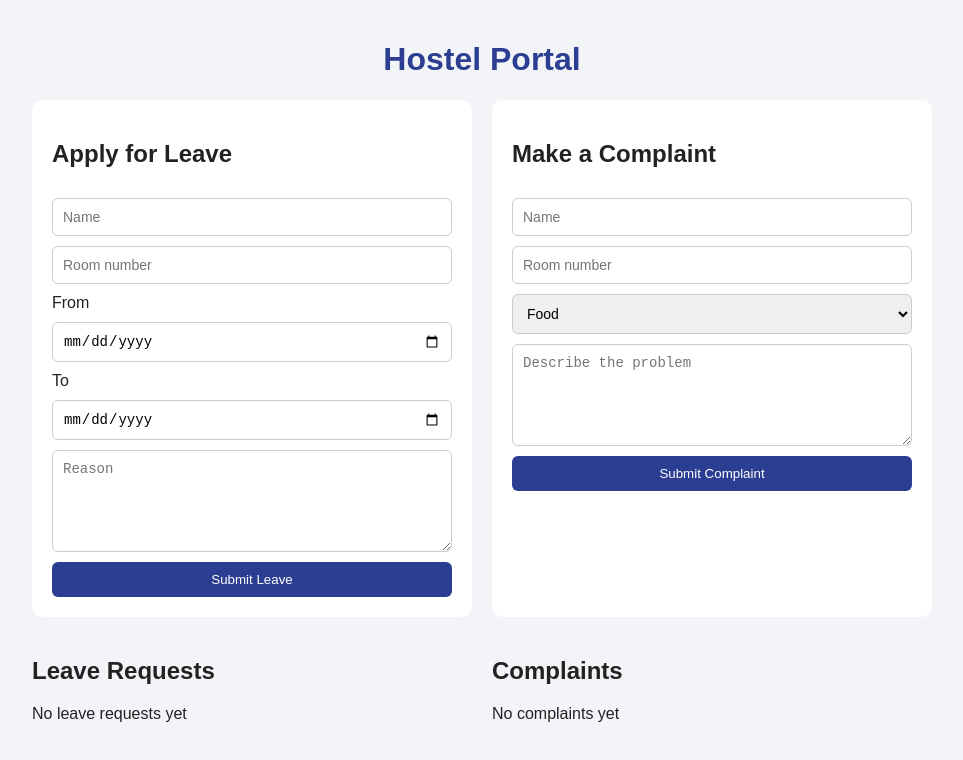
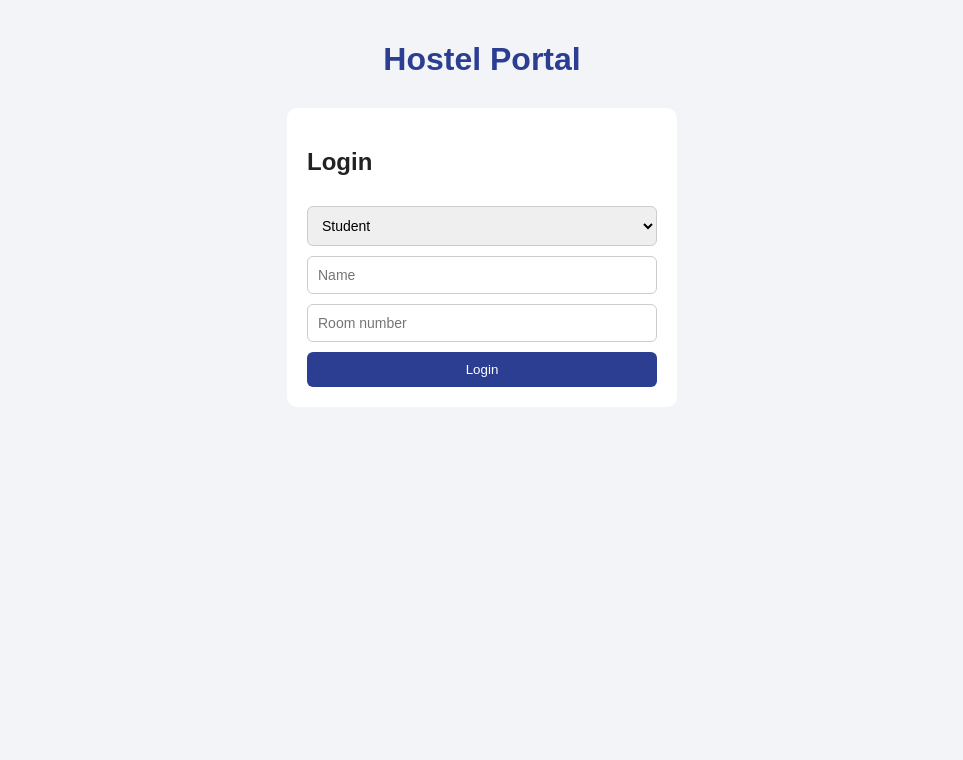
Before and after one commit to AlrajKadivar567/Hostel, a React (Vite) app: page / in a window 1280 px wide. Shown: the top 760 px of the page, without its empty margins (158-1121 px from the left). Built offline with nearby package versions, Linux system fonts and the light colour scheme.

Commit message:
add admin and student login

```diff
--- a/src/App.jsx
+++ b/src/App.jsx
@@ -1,10 +1,24 @@
 import { useState, useEffect } from 'react'
+import Login from './components/Login'
 import LeaveForm from './components/LeaveForm'
 import ComplaintForm from './components/ComplaintForm'
 import LeaveList from './components/LeaveList'
 import ComplaintList from './components/ComplaintList'
+import Menu from './components/Menu'
+
+const defaultMenu = {
+  breakfast: 'Poha and tea',
+  lunch: 'Rice, dal, sabzi, roti',
+  snacks: 'Samosa and chai',
+  dinner: 'Paneer, roti, rice'
+}
 
 function App() {
+  const [user, setUser] = useState(() => {
+    const saved = localStorage.getItem('user')
+    return saved ? JSON.parse(saved) : null
+  })
+
   const [leaves, setLeaves] = useState(() => {
     const saved = localStorage.getItem('leaves')
     return saved ? JSON.parse(saved) : []
@@ -15,6 +29,15 @@ function App() {
     return saved ? JSON.parse(saved) : []
   })
 
+  const [menu, setMenu] = useState(() => {
+    const saved = localStorage.getItem('menu')
+    return saved ? JSON.parse(saved) : defaultMenu
+  })
+
+  useEffect(() => {
+    localStorage.setItem('user', JSON.stringify(user))
+  }, [user])
+
   useEffect(() => {
     localStorage.setItem('leaves', JSON.stringify(leaves))
   }, [leaves])
@@ -22,6 +45,10 @@ function App() {
   useEffect(() => {
     localStorage.setItem('complaints', JSON.stringify(complaints))
   }, [complaints])
+
+  useEffect(() => {
+    localStorage.setItem('menu', JSON.stringify(menu))
+  }, [menu])
 
   function addLeave(leave) {
     setLeaves([...leaves, leave])
@@ -47,16 +74,42 @@ function App() {
     setComplaints(complaints.filter((c) => c.id !== id))
   }
 
+  if (!user) {
+    return (
+      <div className="container">
+        <h1>Hostel Portal</h1>
+        <Login onLogin={setUser} />
+      </div>
+    )
+  }
+
+  const isAdmin = user.role === 'admin'
+
+  const visibleLeaves = isAdmin
+    ? leaves
+    : leaves.filter((l) => l.name === user.name && l.room === user.room)
+
+  const visibleComplaints = isAdmin
+    ? complaints
+    : complaints.filter((c) => c.name === user.name && c.room === user.room)
+
   return (
     <div className="container">
       <h1>Hostel Portal</h1>
-      <div className="forms">
-        <LeaveForm addLeave={addLeave} />
-        <ComplaintForm addComplaint={addComplaint} />
+      <div className="topbar">
+        <p>Logged in as: <b>{isAdmin ? 'Admin' : user.name + ' (Room ' + user.room + ')'}</b></p>
+        <button onClick={() => setUser(null)}>Logout</button>
       </div>
+      <Menu menu={menu} updateMenu={setMenu} isAdmin={isAdmin} />
+      {!isAdmin && (
+        <div className="forms">
+          <LeaveForm addLeave={addLeave} user={user} />
+          <ComplaintForm addComplaint={addComplaint} user={user} />
+        </div>
+      )}
       <div className="lists">
-        <LeaveList leaves={leaves} markDone={markLeaveDone} deleteLeave={deleteLeave} />
-        <ComplaintList complaints={complaints} markDone={markComplaintDone} deleteComplaint={deleteComplaint} />
+        <LeaveList leaves={visibleLeaves} markDone={markLeaveDone} deleteLeave={deleteLeave} isAdmin={isAdmin} />
+        <ComplaintList complaints={visibleComplaints} markDone={markComplaintDone} deleteComplaint={deleteComplaint} isAdmin={isAdmin} />
       </div>
     </div>
   )
--- a/src/components/ComplaintForm.jsx
+++ b/src/components/ComplaintForm.jsx
@@ -1,8 +1,6 @@
 import { useState } from 'react'
 
-function ComplaintForm({ addComplaint }) {
-  const [name, setName] = useState('')
-  const [room, setRoom] = useState('')
+function ComplaintForm({ addComplaint, user }) {
   const [type, setType] = useState('Food')
   const [details, setDetails] = useState('')
 
@@ -10,14 +8,12 @@ function ComplaintForm({ addComplaint }) {
     e.preventDefault()
     addComplaint({
       id: Date.now(),
-      name,
-      room,
+      name: user.name,
+      room: user.room,
       type,
       details,
       status: 'Pending'
     })
-    setName('')
-    setRoom('')
     setType('Food')
     setDetails('')
   }
@@ -25,8 +21,6 @@ function ComplaintForm({ addComplaint }) {
   return (
     <form onSubmit={handleSubmit}>
       <h2>Make a Complaint</h2>
-      <input placeholder="Name" value={name} onChange={(e) => setName(e.target.value)} required />
-      <input placeholder="Room number" value={room} onChange={(e) => setRoom(e.target.value)} required />
       <select value={type} onChange={(e) => setType(e.target.value)}>
         <option>Food</option>
         <option>Water</option>
--- a/src/components/ComplaintList.jsx
+++ b/src/components/ComplaintList.jsx
@@ -1,4 +1,4 @@
-function ComplaintList({ complaints, markDone, deleteComplaint }) {
+function ComplaintList({ complaints, markDone, deleteComplaint, isAdmin }) {
   return (
     <div>
       <h2>Complaints</h2>
@@ -9,12 +9,14 @@ function ComplaintList({ complaints, markDone, deleteComplaint }) {
           <p>Type: {complaint.type}</p>
           <p>{complaint.details}</p>
           <p>Status: <span className={complaint.status === 'Done' ? 'done' : 'pending'}>{complaint.status}</span></p>
+          {isAdmin && (
             <div className="buttons">
               {complaint.status === 'Pending' && (
                 <button onClick={() => markDone(complaint.id)}>Mark Done</button>
               )}
               <button className="delete" onClick={() => deleteComplaint(complaint.id)}>Delete</button>
             </div>
+          )}
         </div>
       ))}
     </div>
--- a/src/components/LeaveForm.jsx
+++ b/src/components/LeaveForm.jsx
@@ -1,8 +1,6 @@
 import { useState } from 'react'
 
-function LeaveForm({ addLeave }) {
-  const [name, setName] = useState('')
-  const [room, setRoom] = useState('')
+function LeaveForm({ addLeave, user }) {
   const [from, setFrom] = useState('')
   const [to, setTo] = useState('')
   const [reason, setReason] = useState('')
@@ -11,15 +9,13 @@ function LeaveForm({ addLeave }) {
     e.preventDefault()
     addLeave({
       id: Date.now(),
-      name,
-      room,
+      name: user.name,
+      room: user.room,
       from,
       to,
       reason,
       status: 'Pending'
     })
-    setName('')
-    setRoom('')
     setFrom('')
     setTo('')
     setReason('')
@@ -28,8 +24,6 @@ function LeaveForm({ addLeave }) {
   return (
     <form onSubmit={handleSubmit}>
       <h2>Apply for Leave</h2>
-      <input placeholder="Name" value={name} onChange={(e) => setName(e.target.value)} required />
-      <input placeholder="Room number" value={room} onChange={(e) => setRoom(e.target.value)} required />
       <label>From</label>
       <input type="date" value={from} onChange={(e) => setFrom(e.target.value)} required />
       <label>To</label>
--- a/src/components/LeaveList.jsx
+++ b/src/components/LeaveList.jsx
@@ -1,4 +1,4 @@
-function LeaveList({ leaves, markDone, deleteLeave }) {
+function LeaveList({ leaves, markDone, deleteLeave, isAdmin }) {
   return (
     <div>
       <h2>Leave Requests</h2>
@@ -9,12 +9,14 @@ function LeaveList({ leaves, markDone, deleteLeave }) {
           <p>From: {leave.from} To: {leave.to}</p>
           <p>Reason: {leave.reason}</p>
           <p>Status: <span className={leave.status === 'Done' ? 'done' : 'pending'}>{leave.status}</span></p>
+          {isAdmin && (
             <div className="buttons">
               {leave.status === 'Pending' && (
                 <button onClick={() => markDone(leave.id)}>Mark Done</button>
               )}
               <button className="delete" onClick={() => deleteLeave(leave.id)}>Delete</button>
             </div>
+          )}
         </div>
       ))}
     </div>
--- /dev/null
+++ b/src/components/Login.jsx
@@ -0,0 +1,45 @@
+import { useState } from 'react'
+
+function Login({ onLogin }) {
+  const [role, setRole] = useState('student')
+  const [name, setName] = useState('')
+  const [room, setRoom] = useState('')
+  const [password, setPassword] = useState('')
+  const [error, setError] = useState('')
+
+  function handleSubmit(e) {
+    e.preventDefault()
+    if (role === 'admin') {
+      if (password === 'admin123') {
+        onLogin({ role: 'admin', name: 'Warden', room: '' })
+      } else {
+        setError('Wrong password')
+      }
+    } else {
+      onLogin({ role: 'student', name, room })
+    }
+  }
+
+  return (
+    <form className="login" onSubmit={handleSubmit}>
+      <h2>Login</h2>
+      <select value={role} onChange={(e) => setRole(e.target.value)}>
+        <option value="student">Student</option>
+        <option value="admin">Admin</option>
+      </select>
+      {role === 'student' && (
+        <>
+          <input placeholder="Name" value={name} onChange={(e) => setName(e.target.value)} required />
+          <input placeholder="Room number" value={room} onChange={(e) => setRoom(e.target.value)} required />
+        </>
+      )}
+      {role === 'admin' && (
+        <input type="password" placeholder="Admin password" value={password} onChange={(e) => setPassword(e.target.value)} required />
+      )}
+      {error && <p className="error">{error}</p>}
+      <button type="submit">Login</button>
+    </form>
+  )
+}
+
+export default Login
--- /dev/null
+++ b/src/components/Menu.jsx
@@ -0,0 +1,60 @@
+import { useState } from 'react'
+
+function Menu({ menu, updateMenu, isAdmin }) {
+  const [editing, setEditing] = useState(false)
+  const [form, setForm] = useState(menu)
+
+  function handleChange(e) {
+    setForm({ ...form, [e.target.name]: e.target.value })
+  }
+
+  function handleSave(e) {
+    e.preventDefault()
+    updateMenu(form)
+    setEditing(false)
+  }
+
+  if (editing) {
+    return (
+      <form onSubmit={handleSave}>
+        <h2>Edit Today's Menu</h2>
+        <label>Breakfast</label>
+        <input name="breakfast" value={form.breakfast} onChange={handleChange} />
+        <label>Lunch</label>
+        <input name="lunch" value={form.lunch} onChange={handleChange} />
+        <label>Snacks</label>
+        <input name="snacks" value={form.snacks} onChange={handleChange} />
+        <label>Dinner</label>
+        <input name="dinner" value={form.dinner} onChange={handleChange} />
+        <button type="submit">Save Menu</button>
+      </form>
+    )
+  }
+
+  return (
+    <div className="menu">
+      <h2>Today's Menu</h2>
+      <div className="menu-grid">
+        <div className="menu-item">
+          <h4>Breakfast</h4>
+          <p>{menu.breakfast}</p>
+        </div>
+        <div className="menu-item">
+          <h4>Lunch</h4>
+          <p>{menu.lunch}</p>
+        </div>
+        <div className="menu-item">
+          <h4>Snacks</h4>
+          <p>{menu.snacks}</p>
+        </div>
+        <div className="menu-item">
+          <h4>Dinner</h4>
+          <p>{menu.dinner}</p>
+        </div>
+      </div>
+      {isAdmin && <button onClick={() => { setForm(menu); setEditing(true) }}>Edit Menu</button>}
+    </div>
+  )
+}
+
+export default Menu
--- a/src/index.css
+++ b/src/index.css
@@ -99,3 +99,56 @@ button:hover {
 .delete:hover {
   background: #922b21;
 }
+
+.menu {
+  background: white;
+  padding: 20px;
+  border-radius: 10px;
+  margin-bottom: 20px;
+}
+
+.menu-grid {
+  display: grid;
+  grid-template-columns: repeat(auto-fit, minmax(180px, 1fr));
+  gap: 10px;
+  margin-bottom: 15px;
+}
+
+.menu-item {
+  background: #eef1fb;
+  padding: 12px;
+  border-radius: 8px;
+}
+
+.menu-item h4 {
+  margin: 0 0 6px 0;
+  color: #2c3e91;
+}
+
+.menu-item p {
+  margin: 0;
+}
+
+.login {
+  max-width: 350px;
+  margin: 30px auto;
+}
+
+.error {
+  color: #c0392b;
+  margin: 0;
+}
+
+.topbar {
+  display: flex;
+  justify-content: space-between;
+  align-items: center;
+  background: white;
+  padding: 10px 20px;
+  border-radius: 10px;
+  margin-bottom: 20px;
+}
+
+.topbar p {
+  margin: 0;
+}
```
Lines whose indentation alone changed are shown as unchanged.
